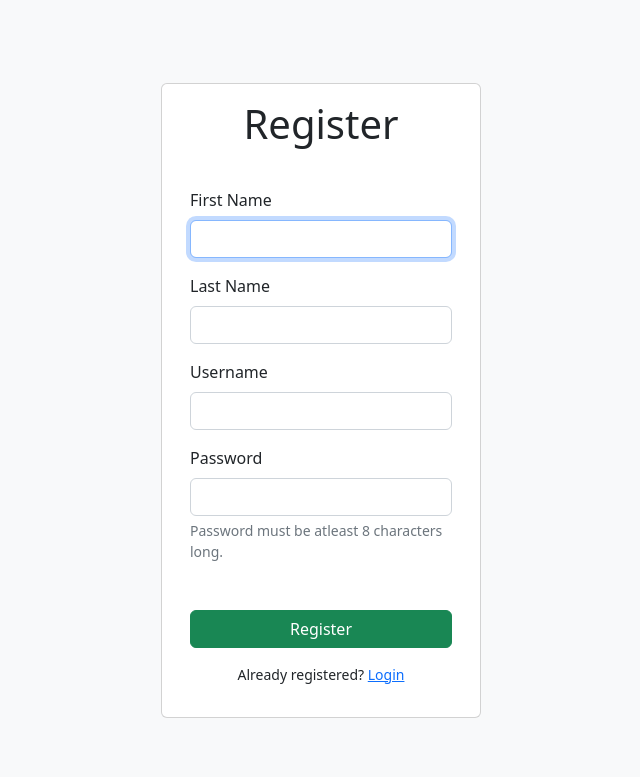
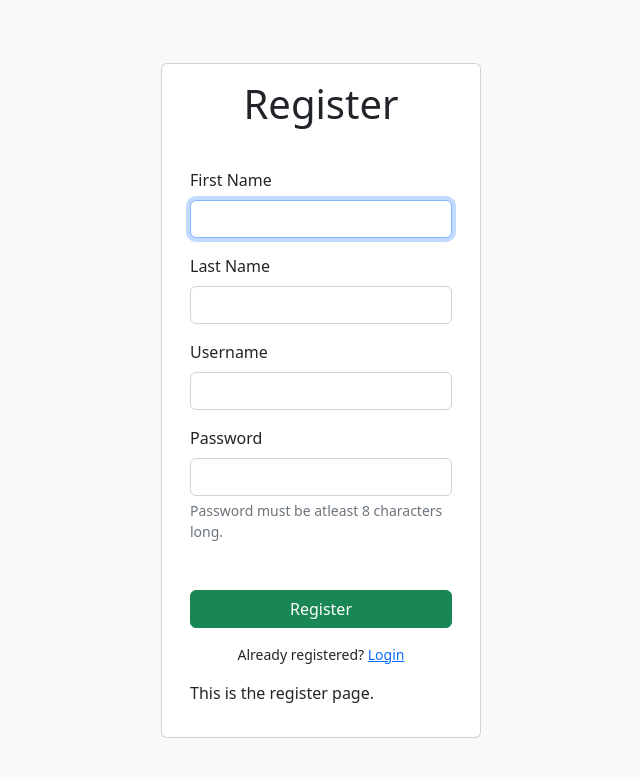
Before and after one commit to Kredo-Garry/the_company_october_pm, a PHP site: page /Register.php in a window 1280 px wide. Shown: the top 777 px of the page, without its empty margins (319-959 px from the left). Run offline with PHP 8.4, Linux system fonts and the light colour scheme.

Commit message:
third upload with changes on register page

```diff
--- a/Views/Register.php
+++ b/Views/Register.php
@@ -41,6 +41,7 @@
                     <button type="submit" class="btn btn-success w-100">Register</button>
                 </form>
                 <p class="text-center small mt-3">Already registered? <a href="../Views/index.php">Login</a></p>
+                <p>This is the register page.</p>
             </div>
         </div>
     </div>
```
